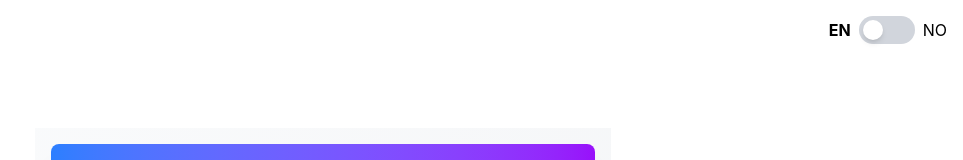
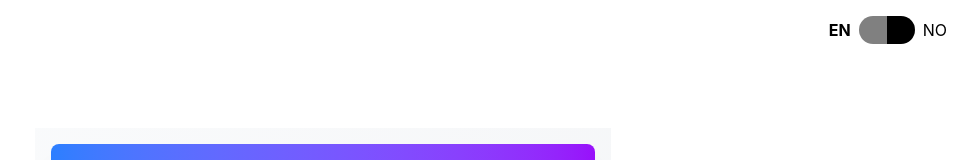
Before and after one commit to JonasThowsen/portofolio, a Next.js app: page / in a window 1280 px wide. Shown: the top 160 px of the page, without its empty margins (317-1280 px from the left). Built offline with nearby package versions, Linux system fonts and the light colour scheme.

Commit message:
prøver ny versjon av language slider

```diff
--- a/app/components/LanguageToggle.tsx
+++ b/app/components/LanguageToggle.tsx
@@ -14,16 +14,11 @@ const LanguageToggle = () => {
     <div className="flex items-center">
       <span className={`mr-2 ${language === 'en' ? 'font-bold' : ''}`}>EN</span>
       <button
-        className="w-14 h-7 flex items-center bg-gray-300 rounded-full p-1 forst"
+        className={`w-14 h-7 flex items-center rounded-full toggle-wrapper`}
         onClick={toggleLanguage}
         aria-label={`Switch to ${language === 'en' ? 'Norwegian' : 'English'}`}
-      >
-        <div
-          className={`bg-white w-5 h-5 rounded-full shadow-md transform sist ${
-            language === 'no' ? 'translate-x-7' : 'translate-x-0'
-          }`}
-        />
-      </button>
+        data-language={language}
+      />
       <span className={`ml-2 ${language === 'no' ? 'font-bold' : ''}`}>NO</span>
     </div>
   );
--- a/app/global.css
+++ b/app/global.css
@@ -149,10 +149,15 @@ table {
   text-wrap: balance;
 }
 
-.forst {
-  transition: all 300ms ease-in-out;
+.toggle-wrapper {
+  background: linear-gradient(to right, gray 50%, black 50%);
+  transition: background 300ms ease-in-out;
 }
 
-.sist {
-  transition: transform 300ms ease-in-out;
+.toggle-wrapper:hover {
+  cursor: pointer;
 }
+
+.toggle-wrapper[data-language='no'] {
+  background: linear-gradient(to right, black 50%, gray 50%);
+}
```
